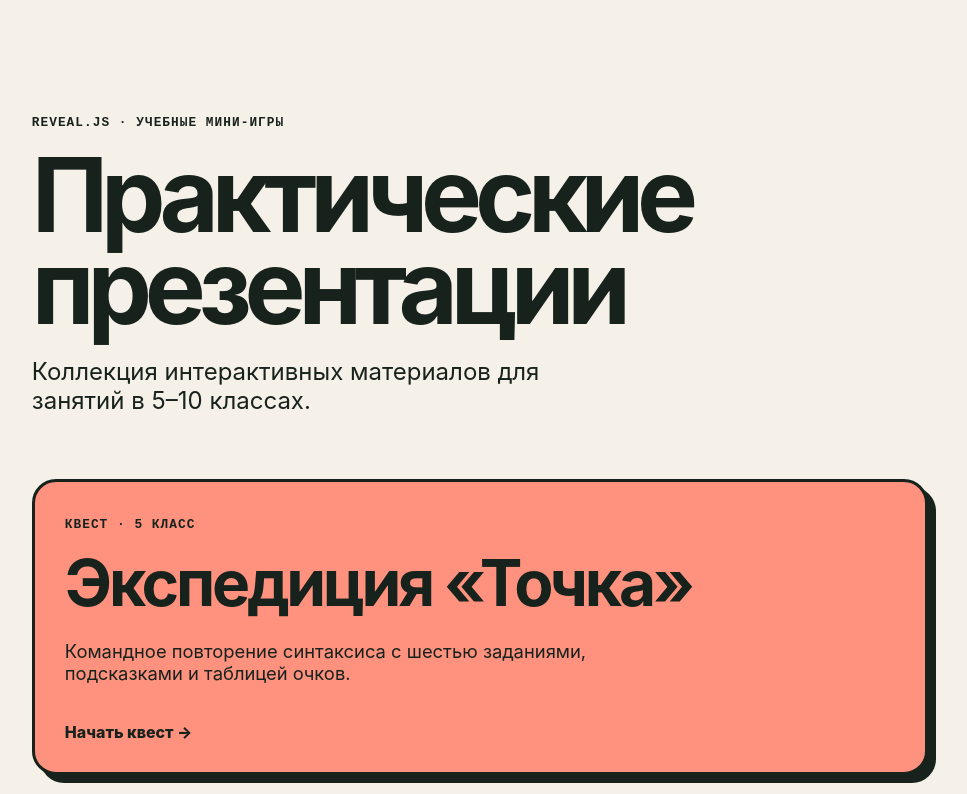
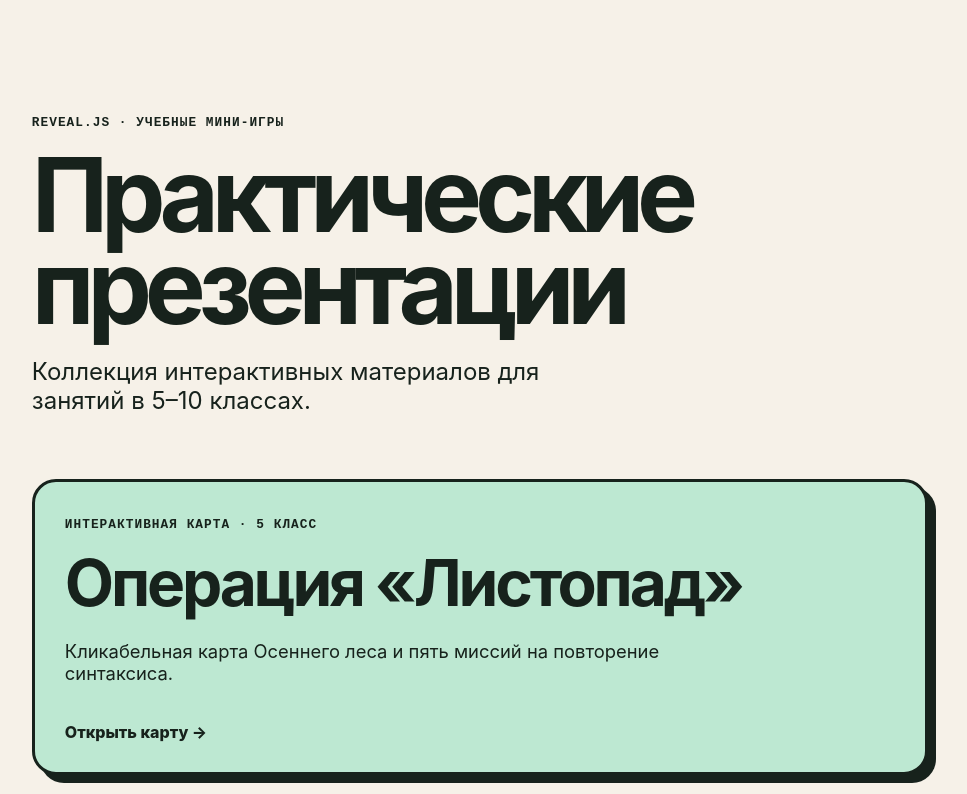
Before and after one commit to DaemonSharps/practical-game-presentation-1, a website built with Vite: page index.html in a window 1280 px wide. Shown: the top 794 px of the page, without its empty margins (160-1127 px from the left). Built offline with nearby package versions, Linux system fonts and the light colour scheme.

Commit message:
Добавить осенний квест в каталог

```diff
--- a/index.html
+++ b/index.html
@@ -11,7 +11,13 @@
       <h1>Практические презентации</h1>
       <p class="lead">Коллекция интерактивных материалов для занятий в 5–10 классах.</p>
       <section class="presentation-list" aria-label="Список презентаций">
-        <a class="presentation-card presentation-card--coral" href="/presentations/syntax-quest-5/index.html">
+                <a class="presentation-card presentation-card--autumn" href="/presentations/autumn-syntax-quest-5/index.html">
+          <span class="card-tag">ИНТЕРАКТИВНАЯ КАРТА · 5 КЛАСС</span>
+          <h2>Операция «Листопад»</h2>
+          <p>Кликабельная карта Осеннего леса и пять миссий на повторение синтаксиса.</p>
+          <span class="open-link">Открыть карту →</span>
+        </a>
+<a class="presentation-card presentation-card--coral" href="/presentations/syntax-quest-5/index.html">
           <span class="card-tag">КВЕСТ · 5 КЛАСС</span>
           <h2>Экспедиция «Точка»</h2>
           <p>Командное повторение синтаксиса с шестью заданиями, подсказками и таблицей очков.</p>
```
